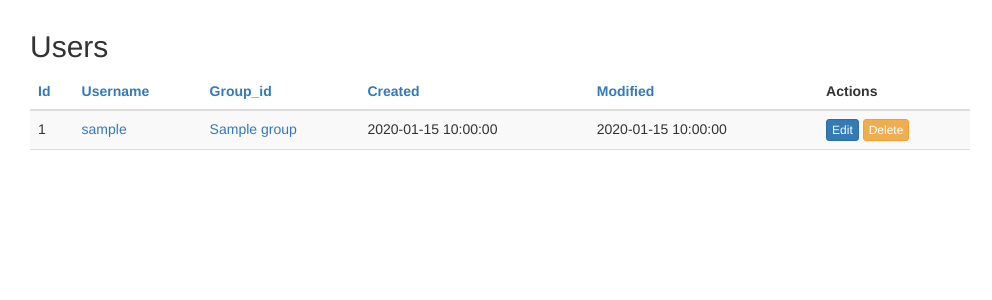
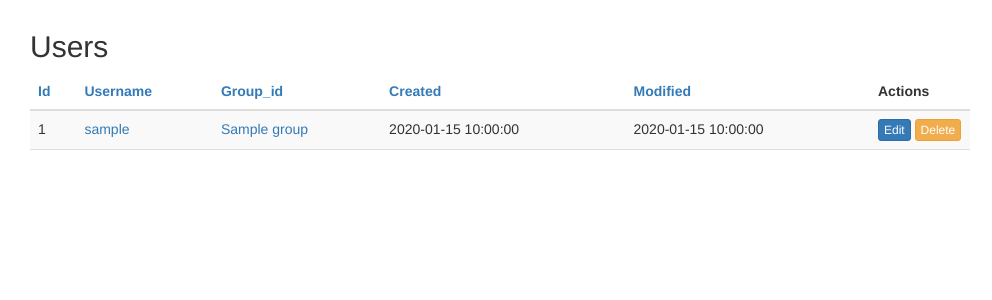
Before and after one commit to kotoshiroma/CakephpBlogApp, a CakePHP app: the page made by app/View/Users/index.ctp in a window 1280 px wide. Shown: the part 120-420 px from the top of the page, without its empty margins (140-1132 px from the left). Run offline with PHP 8.4 and a stand-in for CakePHP, Linux system fonts and the light colour scheme; the template is opened without the code that fills it: most values are stand-ins (such as "Sample title", 1, 10 or a date in 2020); data that the repository does not hold is empty; some libraries are stand-ins or nearby versions.

Commit message:
アクション列の幅を指定

```diff
--- a/app/webroot/css/myblog.css
+++ b/app/webroot/css/myblog.css
@@ -131,6 +131,11 @@ Project
     .container-fluid.centering {
         width: 970px;
     }
+}
+
+/* 「編集/削除」列(アクション列)の幅を一律に設定 */
+th.actions {
+    width: 100px;
 }
 
 /* dl dt ddの余白を一律に設定 */
```
